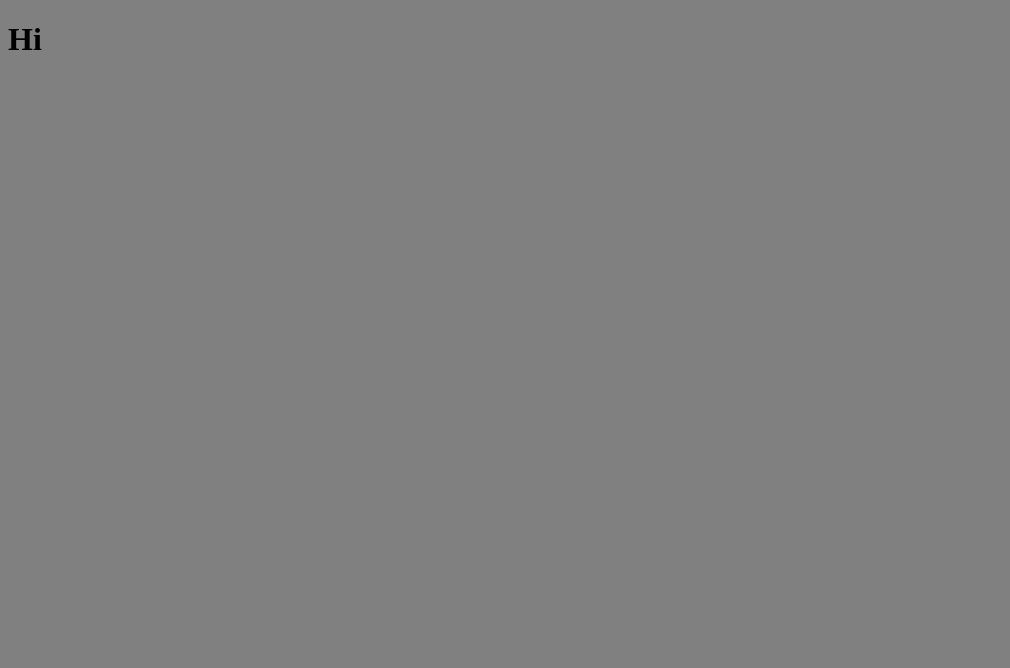
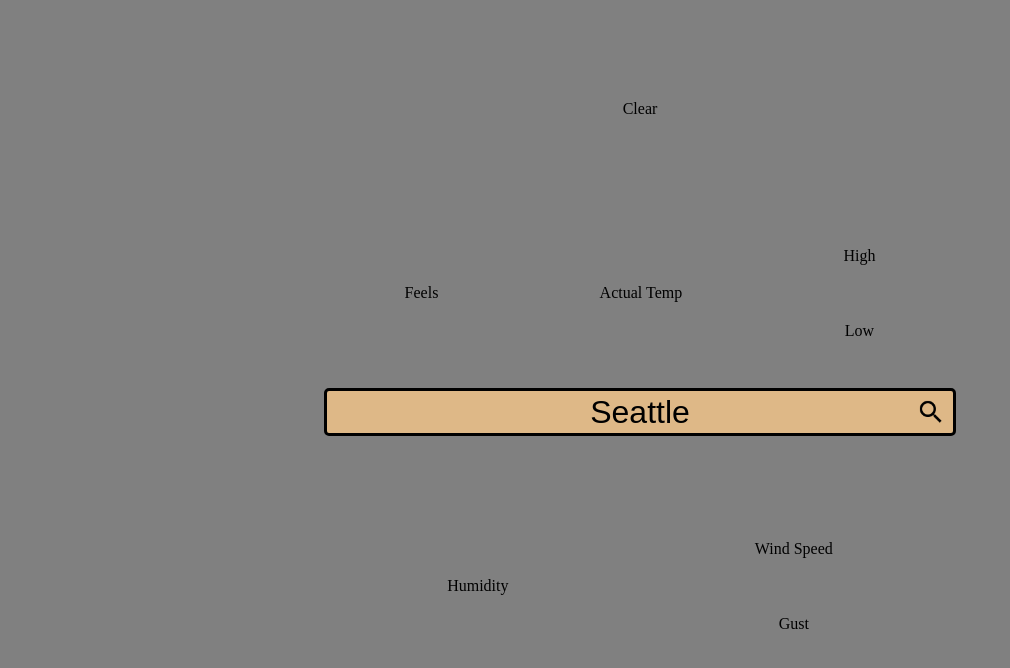
Before and after one commit to cmstiver/weather-app, a plain HTML site: page index.html in a window 1280 px wide. Shown: the whole page, without its empty margins (0-1010 px from the left). Drawn offline with Linux system fonts and the light colour scheme; no server answers.

Commit message:
selected region weather now logs to console

```diff
--- a/index.html
+++ b/index.html
@@ -7,6 +7,43 @@
     <title>Document</title>
 <script defer src="main.js"></script><link href="main.css" rel="stylesheet"></head>
 <body>
-    <h1>Hi</h1>
+    <div id="weather" class="stats">
+        Clear
+    </div>
+    <div class="tstats">
+        <div id="feelslike">
+            Feels
+        </div>
+        <div id="temp">
+            Actual Temp
+        </div>
+        <div class="duelstats">
+            <div id="high">
+                High
+            </div>
+            <div id="low">
+                Low
+            </div>
+        </div>
+    </div>
+    <div id="inputs">
+        <img src="img/search.png" alt="search" id="submit">
+        <input type="text" id="region-input" value="Seattle">
+    </div>
+    <div>
+        <div class="bstats">
+            <div id="humidity">
+                Humidity
+            </div>
+            <div class="duelstats">
+                <div id="windspeed">
+                    Wind Speed
+                </div>
+                <div id="windgust">
+                    Gust
+                </div>
+            </div>
+        </div>
+    </div>
 </body>
 </html>
--- a/main.css
+++ b/main.css
@@ -4,3 +4,63 @@
 body {
     background-color: grey;
 }
+#inputs {
+    position: relative;
+    display: flex;
+    flex-direction: column;
+    margin: auto;
+    margin-top: 20px;
+    width: 50%;
+    min-width: 300px;
+    max-width: 800px;
+}
+#inputs input {
+    height: 40px;
+    width: initial;
+    text-align: center;
+    border: black solid 3px;
+    border-radius: 5px;
+    font-size: xx-large;
+    background-color: burlywood;
+}
+#inputs img {
+    position: absolute;
+    right: 10px;
+    top: 9px;
+    width: 30px;
+}
+#weather {
+    margin: auto;
+    margin-top: 100px;
+    width: 100px;
+    text-align: center;
+}
+.tstats {
+    display: grid;
+    grid-template-columns: auto auto auto;
+    margin: auto;
+    margin-top: 100px;
+    height: 150px;
+    width: 50%;
+    min-width: 300px;
+    max-width: 800px;
+    text-align: center;
+    vertical-align: middle;
+    line-height: 150px;
+}
+.bstats {
+    display: grid;
+    grid-template-columns: auto auto;
+    margin: auto;
+    margin-top: 75px;
+    height: 150px;
+    width: 50%;
+    min-width: 300px;
+    max-width: 800px;
+    text-align: center;
+    vertical-align: middle;
+    line-height: 150px;
+}
+.duelstats {
+    line-height: 75px;
+}
--- a/main.js
+++ b/main.js
@@ -10,16 +10,6 @@
 /******/ 	"use strict";
 /******/ 	var __webpack_modules__ = ({
 
-/***/ "./src/index.js":
-/*!**********************!*\
-  !*** ./src/index.js ***!
-  \**********************/
-/***/ ((__unused_webpack_module, __webpack_exports__, __webpack_require__) => {
-
-eval("__webpack_require__.r(__webpack_exports__);\n/* harmony import */ var _style_css__WEBPACK_IMPORTED_MODULE_0__ = __webpack_require__(/*! ./style.css */ \"./src/style.css\");\n\nconsole.log(\"Hello World!\");\n\n//# sourceURL=webpack://my-webpack-project/./src/index.js?");
-
-/***/ }),
-
 /***/ "./src/style.css":
 /*!***********************!*\
   !*** ./src/style.css ***!
@@ -27,6 +17,16 @@ eval("__webpack_require__.r(__webpack_exports__);\n/* harmony import */ var _sty
 /***/ ((__unused_webpack_module, __webpack_exports__, __webpack_require__) => {
 
 eval("__webpack_require__.r(__webpack_exports__);\n// extracted by mini-css-extract-plugin\n\n\n//# sourceURL=webpack://my-webpack-project/./src/style.css?");
+
+/***/ }),
+
+/***/ "./src/index.js":
+/*!**********************!*\
+  !*** ./src/index.js ***!
+  \**********************/
+/***/ ((__unused_webpack_module, __webpack_exports__, __webpack_require__) => {
+
+eval("__webpack_require__.r(__webpack_exports__);\n/* harmony import */ var _style_css__WEBPACK_IMPORTED_MODULE_0__ = __webpack_require__(/*! ./style.css */ \"./src/style.css\");\n\n\nasync function getWeatherData() {\n    const response = await fetch(`http://api.openweathermap.org/data/2.5/weather?q=${regionInput.value}&appid=0283d69eb46dcc648f8829505b35b707`, {mode: 'cors'});\n    const data = await response.json();\n    return data\n}\n\nfunction cleanData(rawData) {\n    let data = {}\n    data.name = rawData.name\n    data.main = rawData.main\n    data.coord = rawData.coord\n    data.country = rawData.sys.country\n    data.weather = rawData.weather[0].main\n    data.wind = rawData.wind\n    currentRegionData = data\n    update()\n}\n\nfunction submitRegion() {\n    let rawWeatherData = new Promise((resolve, reject) => {\n        resolve(getWeatherData());\n    });\n    rawWeatherData.then(rawData => {\n        if (rawData.cod == '200') {\n            cleanData(rawData)\n        } else {\n            alert(\"Invalid Region\")\n        }\n    })\n}\n\nfunction update() {\n    console.log(currentRegionData)\n}\n\nlet currentRegionData = {}\n\nconst regionInput = document.querySelector('#region-input')\ndocument.querySelector('#submit').addEventListener('click', submitRegion)\n\nsubmitRegion()\n\n//# sourceURL=webpack://my-webpack-project/./src/index.js?");
 
 /***/ })
 
```
Also changed, not shown: img/search.png (added).
